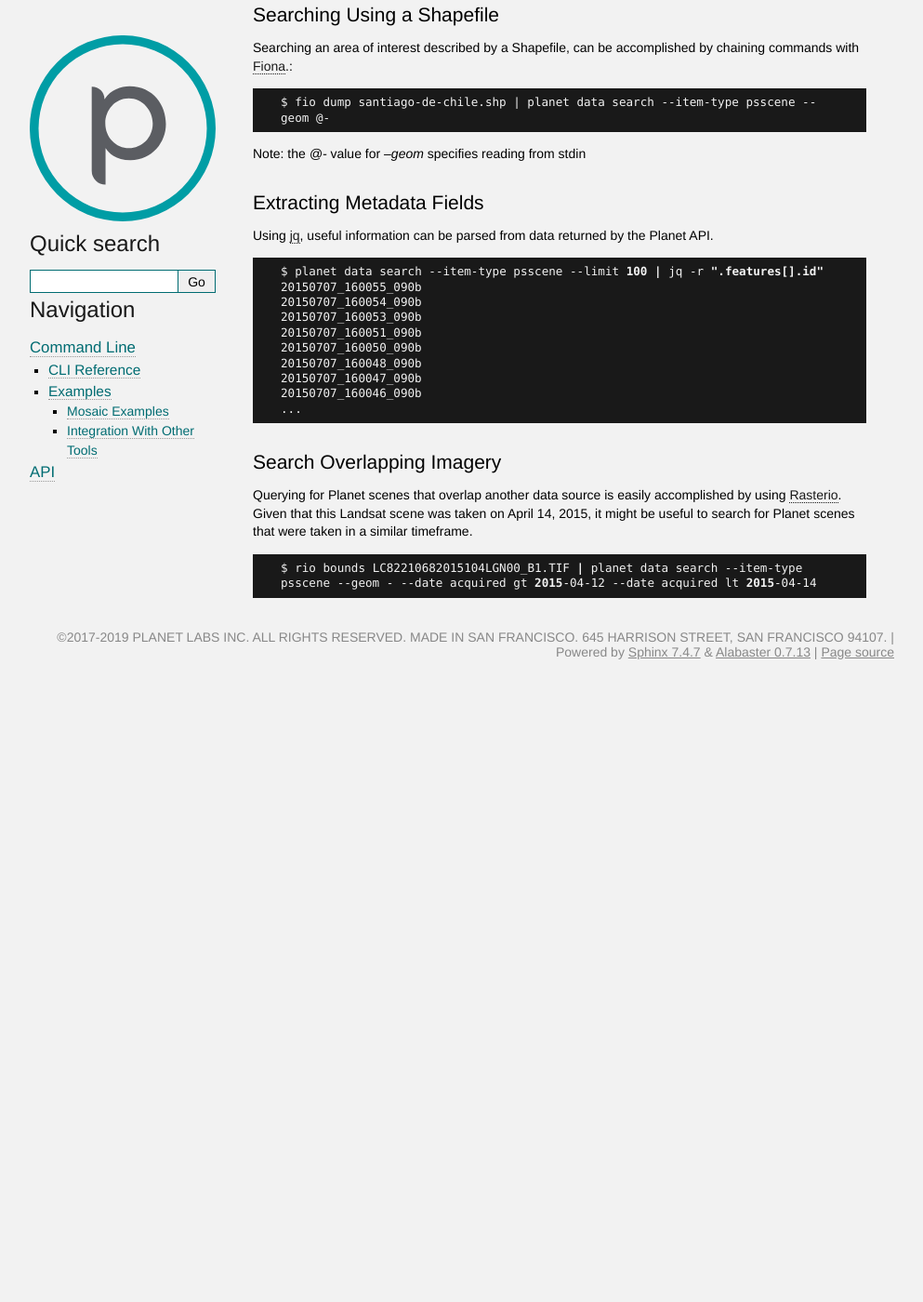
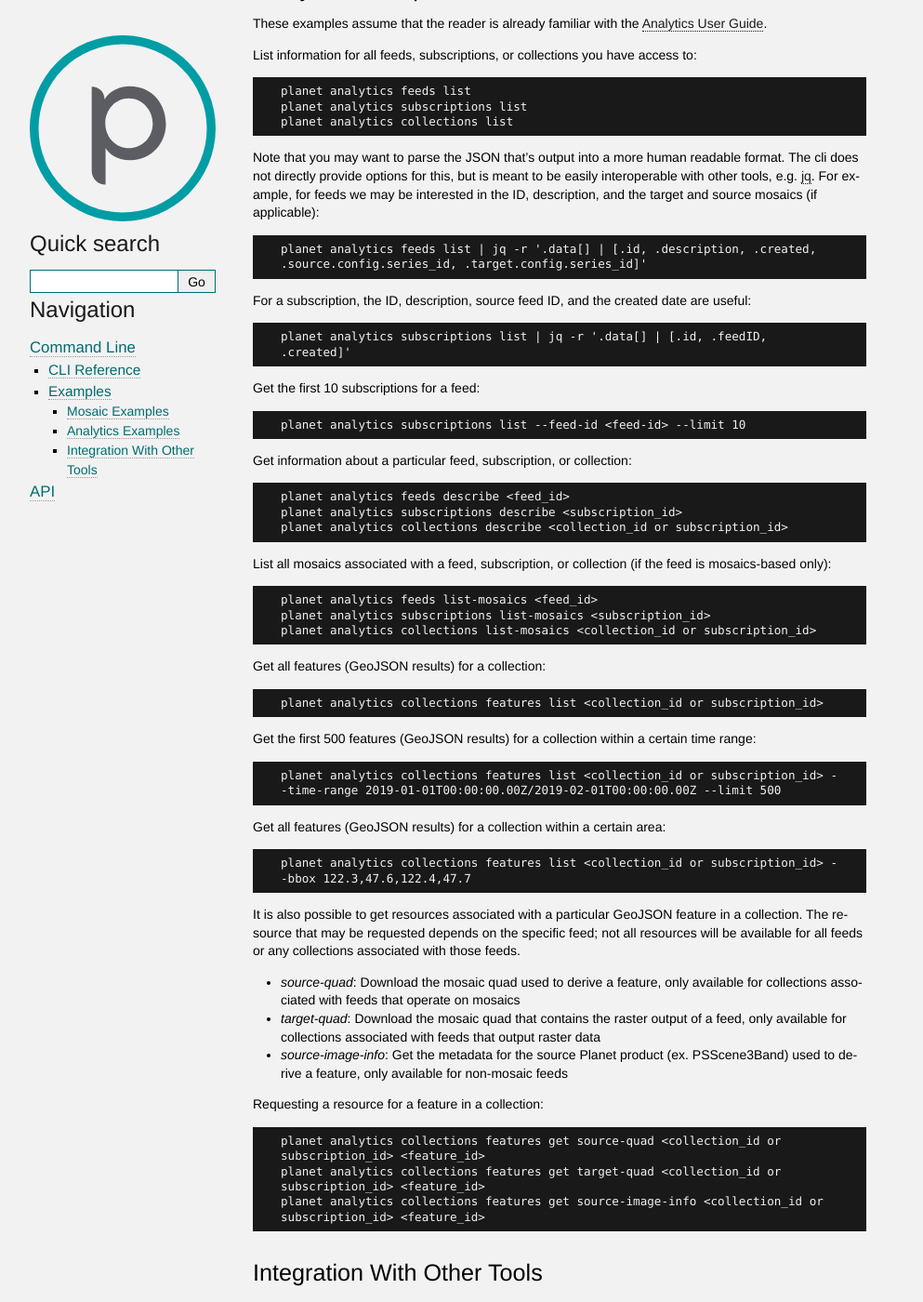
Before and after one commit to planetlabs/planet-client-python, a Sphinx documentation site: the page built from docs/source/cli/examples.rst, in a window 1280 px wide and 1400 px high, scrolled down 2101 px. Shown: the whole window at 93% size, without its empty margins (148-1141 px from the left). Built offline with Sphinx 7.4.7, drawn with Linux system fonts in a browser that asks for light colours; before the commit the page ends 2840 px from its top, so only the background shows below that; some of the changed text lies outside the part shown.

Commit message:
Some example analytics usages

```diff
--- a/docs/source/cli/examples.rst
+++ b/docs/source/cli/examples.rst
@@ -93,6 +93,80 @@ Download all quads inside of a rectangular box for a mosaic::
 
     planet mosaics download global_monthly_2018_09_mosaic --bbox=-95.5,29.6,-95.3,29.8
 
+Get information about a mosaic series::
+
+    planet mosaics series describe <series_id>
+
+Get list of mosaics in a mosaic series::
+
+    planet mosaics series list-mosaics <series_id>
+
+Analytics Examples
+------------------
+These examples assume that the reader is already familiar with the `Analytics User Guide`_.
+
+.. _`Analytics User Guide`: https://docs.google.com/document/d/1-ZgGIFKb9IxxVMjTb603lRd6pwEygcri5rKxcsEjk8E/
+
+List information for all feeds, subscriptions, or collections you have access to::
+
+    planet analytics feeds list
+    planet analytics subscriptions list
+    planet analytics collections list
+
+Note that you may want to parse the JSON that's output into a more human
+readable format.  The cli does not directly provide options for this, but is
+meant to be easily interoperable with other tools, e.g. `jq
+<https://stedolan.github.io/jq/>`_.  For example, for feeds we may be interested in the ID,
+description, and the target and source mosaics (if applicable)::
+
+    planet analytics feeds list | jq -r '.data[] | [.id, .description, .created, .source.config.series_id, .target.config.series_id]'
+
+For a subscription, the ID, description, source feed ID, and the created date are useful::
+
+    planet analytics subscriptions list | jq -r '.data[] | [.id, .feedID, .created]'
+
+Get the first 10 subscriptions for a feed::
+
+    planet analytics subscriptions list --feed-id <feed-id> --limit 10
+
+Get information about a particular feed, subscription, or collection::
+
+    planet analytics feeds describe <feed_id>
+    planet analytics subscriptions describe <subscription_id>
+    planet analytics collections describe <collection_id or subscription_id>
+
+List all mosaics associated with a feed, subscription, or collection (if the feed is mosaics-based only)::
+
+    planet analytics feeds list-mosaics <feed_id>
+    planet analytics subscriptions list-mosaics <subscription_id>
+    planet analytics collections list-mosaics <collection_id or subscription_id>
+
+Get all features (GeoJSON results) for a collection::
+
+    planet analytics collections features list <collection_id or subscription_id>
+
+Get the first 500 features (GeoJSON results) for a collection within a certain time range::
+
+    planet analytics collections features list <collection_id or subscription_id> --time-range 2019-01-01T00:00:00.00Z/2019-02-01T00:00:00.00Z --limit 500
+
+Get all features (GeoJSON results) for a collection within a certain area::
+
+    planet analytics collections features list <collection_id or subscription_id> --bbox 122.3,47.6,122.4,47.7
+
+It is also possible to get resources associated with a particular GeoJSON feature in a collection.
+The resource that may be requested depends on the specific feed; not all resources will be available
+for all feeds or any collections associated with those feeds.
+
+* `source-quad`: Download the mosaic quad used to derive a feature, only available for collections associated with feeds that operate on mosaics
+* `target-quad`: Download the mosaic quad that contains the raster output of a feed, only available for collections associated with feeds that output raster data
+* `source-image-info`: Get the metadata for the source Planet product (ex. PSScene3Band) used to derive a feature, only available for non-mosaic feeds
+
+Requesting a resource for a feature in a collection::
+
+    planet analytics collections features get source-quad <collection_id or subscription_id> <feature_id>
+    planet analytics collections features get target-quad <collection_id or subscription_id> <feature_id>
+    planet analytics collections features get source-image-info <collection_id or subscription_id> <feature_id>
+
 Integration With Other Tools
 ----------------------------
 
```
